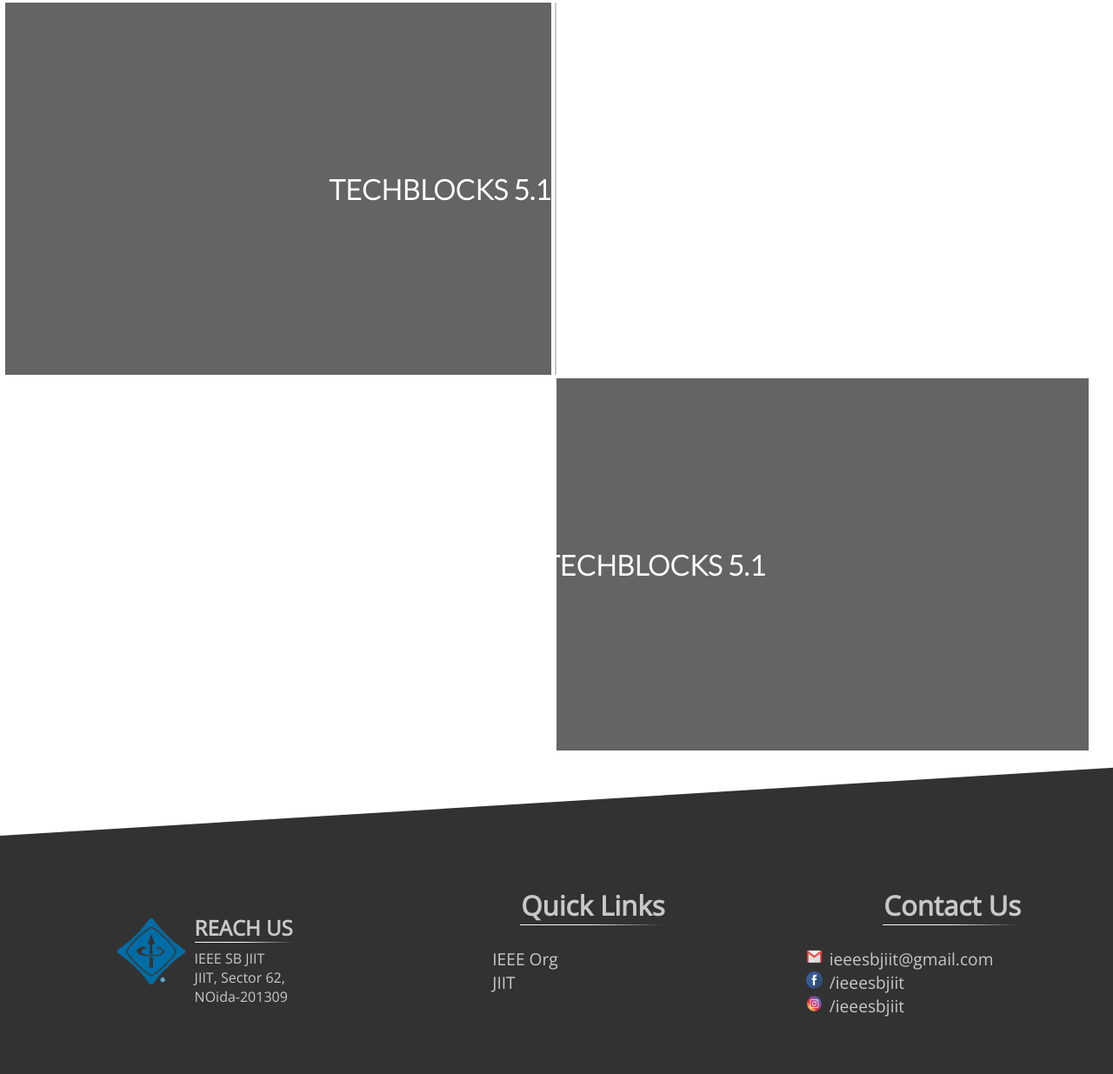
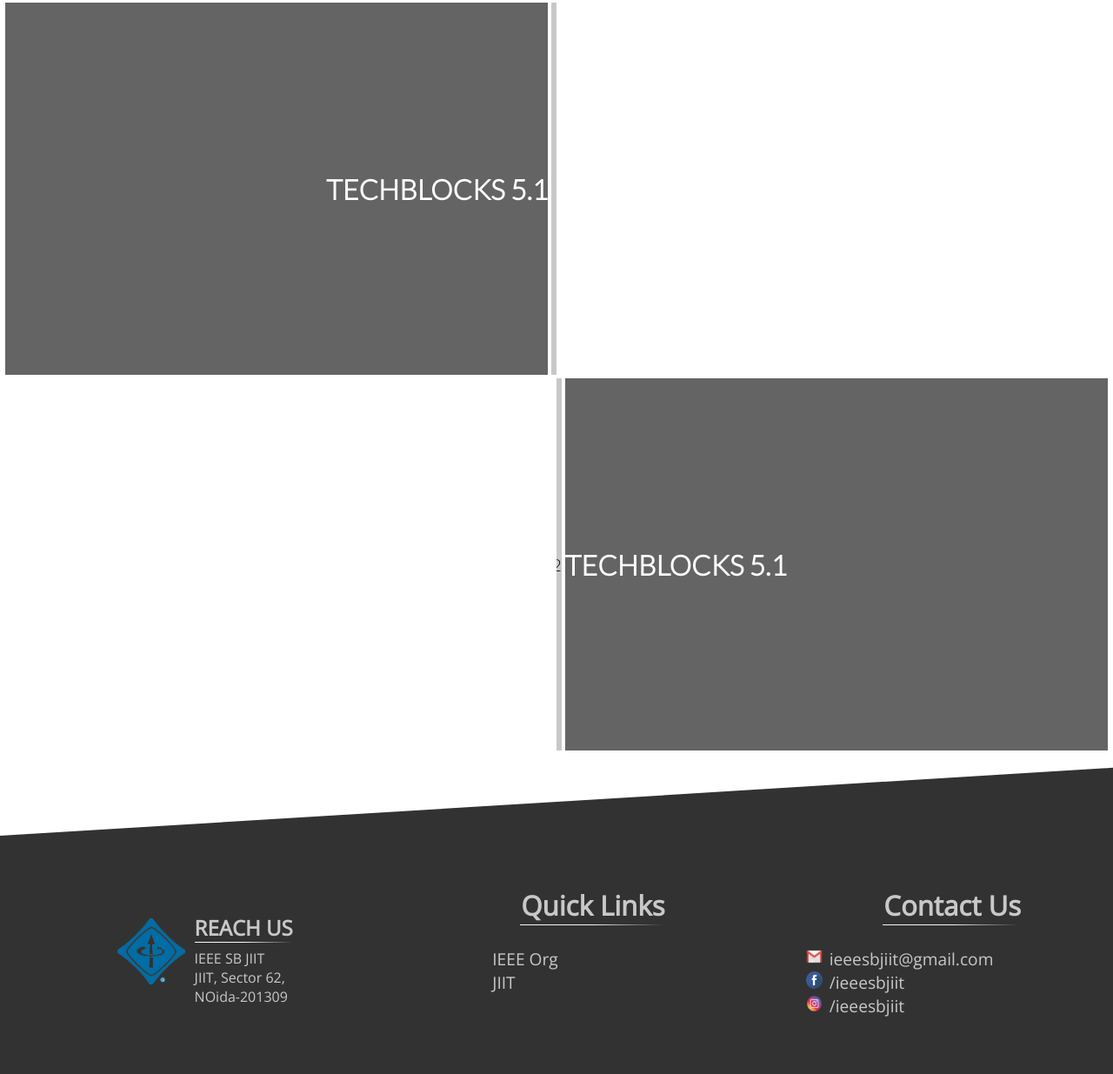
Before and after one commit to Himanshu-saini/ieeewebsite, a Django app: template ieeewebsite/apps/events/templates/events.html in a window 1280 px wide. Shown: the part 544-1779 px from the top of the page at 87% size. Run offline with Django 3.2, Linux system fonts and the light colour scheme; the template is opened without the code that fills it, so the values that code supplies are empty; style sheets or scripts are compiled from the project's sources; some libraries are stand-ins or nearby versions.

Commit message:
editing event page

```diff
--- a/ieeewebsite/apps/events/static/events/stylesheets/events-style-sass.scss
+++ b/ieeewebsite/apps/events/static/events/stylesheets/events-style-sass.scss
@@ -63,10 +63,10 @@ body{
             }
             &:nth-child(odd){
                 .body-column{
-                    right:0;
+                    // right:-10%;
                     float: right;
                     .event-grid{
-                        right:0;
+                        right:.25rem;
                         grid-template-areas: "details main-col"
                         "subevents subevents";
                         .main-col{
@@ -85,13 +85,13 @@ body{
                 .event-grid{
                     position: absolute;
                     display: grid;
-                    grid-template-columns: 49% 49%;
+                    grid-template-columns: 50% 50%;
                     grid-template-rows: 59.5% 40%;
                     grid-gap: .25rem;
                     // grid-column-gap: .3rem;
                     // justify-content: space-evenly;
                     // align-content: space-around;
-                    width:100vw;
+                    width:97.5vw;
                     height:$column-height;
                     box-sizing: border-box;
                     .main-col{
@@ -121,6 +121,9 @@ body{
                         display:grid;
                         align-content: center;
                         justify-content: end;
+                        .info{
+                            font-size:1.2em;
+                        }
 
                     }
                     .subevent-container{
@@ -143,9 +146,9 @@ body{
                             overflow-y: hidden;
                             .subevent-col{
                                 position: relative;
-                                width:32.5%;
+                                width:33%;
                                 height:100%;
-                                // margin:0 .5%;
+                                margin-right:.4rem;
                                 flex-shrink: 0;
                                 background: rgb(100,0,100);
                                 display: grid;
```
Also changed, not shown: static/events/stylesheets/events-style-sass.css (+7 -5 lines), 1 other file.
